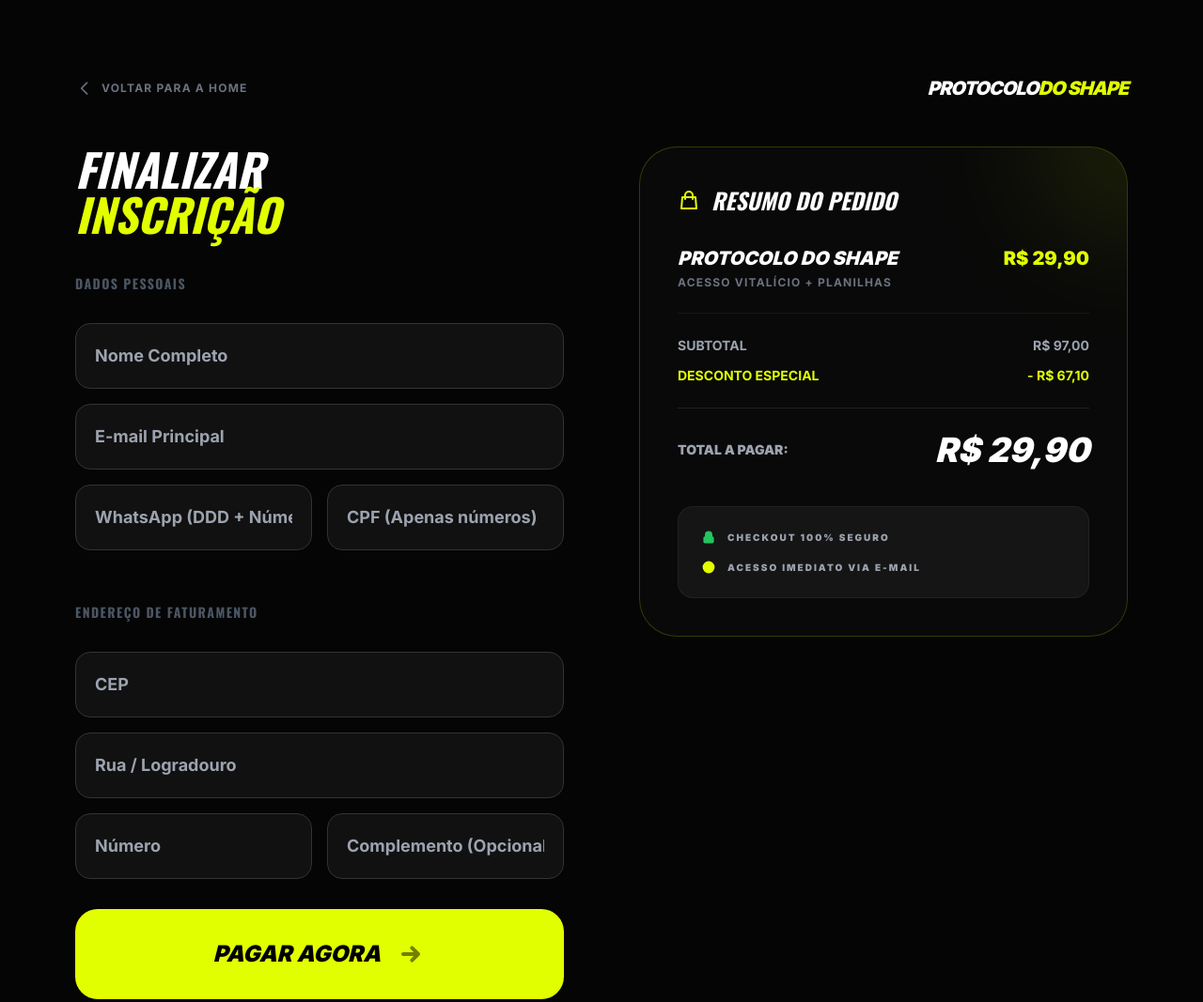
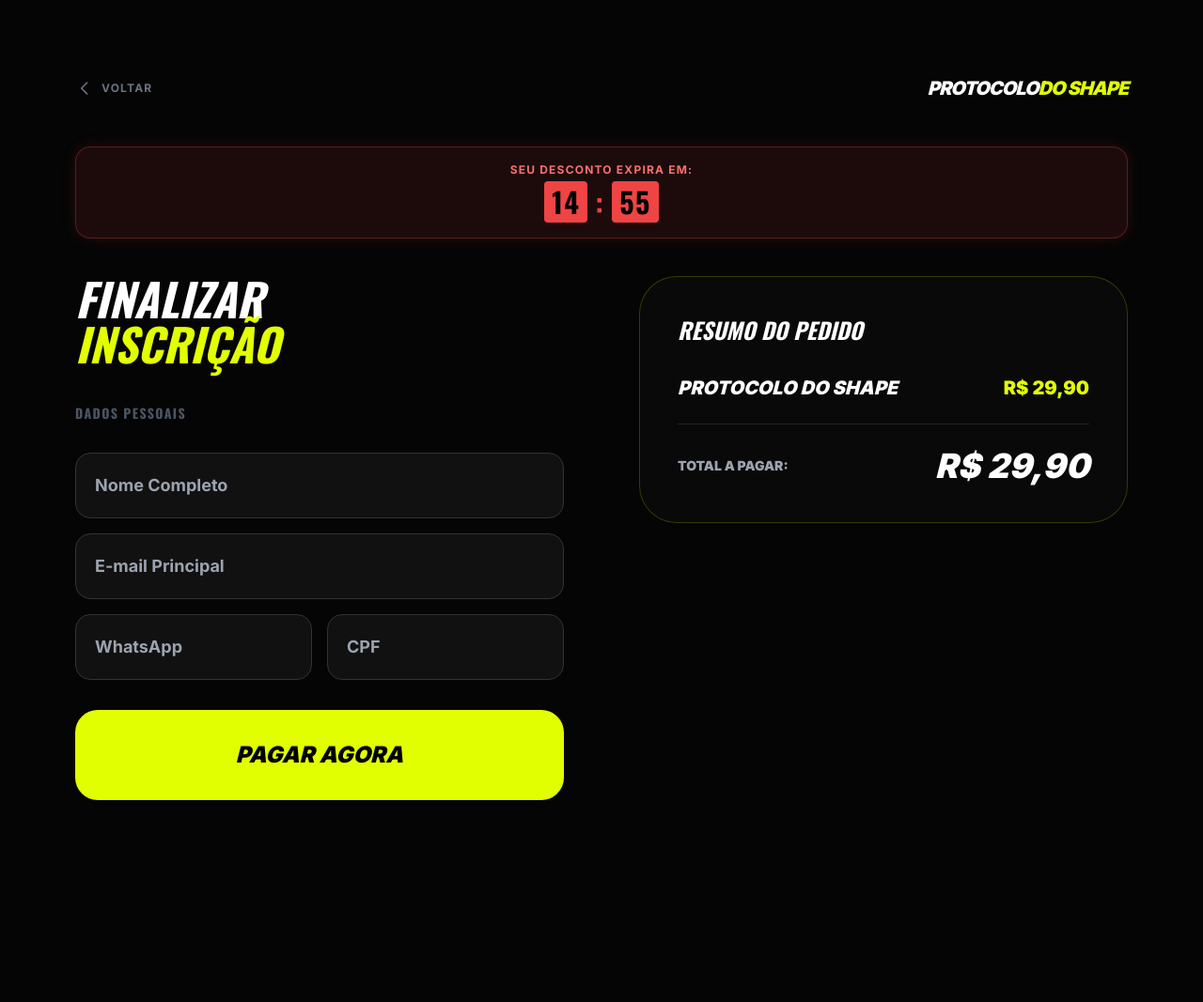
Before and after one commit to babi-camis/PROTOCOLODOSHAPE, a plain HTML site: page checkout.html in a window 1280 px wide. Shown: the whole page at 94% size. After the commit the page ends 932 px from the top, so only its background shows below. Drawn offline with nearby package versions, Linux system fonts and the light colour scheme.

Commit message:
Update checkout.html

```diff
--- a/checkout.html
+++ b/checkout.html
@@ -33,10 +33,20 @@
         <div class="flex items-center justify-between mb-12 animate-fade">
             <a href="index.html" class="flex items-center gap-2 text-gray-500 hover:text-white transition-colors group">
                 <svg class="w-5 h-5 group-hover:-translate-x-1 transition-transform" fill="none" stroke="currentColor" viewBox="0 0 24 24"><path stroke-linecap="round" stroke-linejoin="round" stroke-width="2" d="M15 19l-7-7 7-7"></path></svg>
-                <span class="font-bold uppercase text-xs tracking-widest">Voltar para a Home</span>
+                <span class="font-bold uppercase text-xs tracking-widest">Voltar</span>
             </a>
             <div class="text-xl font-black italic tracking-tighter uppercase">
                 PROTOCOLO<span class="text-[#e2ff00]">DO SHAPE</span>
+            </div>
+        </div>
+
+        <!-- Timer adicionado aqui -->
+        <div class="bg-red-500/10 border border-red-500/30 rounded-2xl p-4 flex flex-col items-center justify-center text-center shadow-[0_0_15px_rgba(239,68,68,0.15)] mb-10 animate-fade">
+            <span class="text-xs uppercase tracking-widest text-red-400 font-bold mb-1">Seu desconto expira em:</span>
+            <div class="text-3xl font-black font-oswald text-white tracking-wider flex items-center gap-2">
+                <span id="timer-minutes" class="bg-red-500 text-black px-2 py-1 rounded">15</span>
+                <span class="text-red-500">:</span>
+                <span id="timer-seconds" class="bg-red-500 text-black px-2 py-1 rounded">00</span>
             </div>
         </div>
 
@@ -47,79 +57,32 @@
                 </h2>
 
                 <form id="cakto-form" class="space-y-8">
-                    <!-- Dados Pessoais -->
                     <div class="space-y-4">
                         <h3 class="text-sm font-black uppercase text-gray-600 tracking-widest mb-4">Dados Pessoais</h3>
                         <input type="text" id="name" required placeholder="Nome Completo" class="w-full p-5 rounded-2xl font-bold text-lg">
                         <input type="email" id="email" required placeholder="E-mail Principal" class="w-full p-5 rounded-2xl font-bold text-lg">
                         <div class="grid md:grid-cols-2 gap-4">
-                            <input type="tel" id="whatsapp" required placeholder="WhatsApp (DDD + Número)" class="w-full p-5 rounded-2xl font-bold text-lg">
-                            <input type="text" id="cpf" required placeholder="CPF (Apenas números)" class="w-full p-5 rounded-2xl font-bold text-lg">
-                        </div>
-                    </div>
-
-                    <div class="pt-6 space-y-4">
-                        <h3 class="text-sm font-black uppercase text-gray-600 tracking-widest mb-4">Endereço de Faturamento</h3>
-                        <input type="text" id="cep" required placeholder="CEP" class="w-full p-5 rounded-2xl font-bold text-lg">
-                        <input type="text" id="street" required placeholder="Rua / Logradouro" class="w-full p-5 rounded-2xl font-bold text-lg">
-                        <div class="grid md:grid-cols-2 gap-4">
-                            <input type="text" id="number" required placeholder="Número" class="w-full p-5 rounded-2xl font-bold text-lg">
-                            <input type="text" id="complement" placeholder="Complemento (Opcional)" class="w-full p-5 rounded-2xl font-bold text-lg">
+                            <input type="tel" id="whatsapp" required placeholder="WhatsApp" class="w-full p-5 rounded-2xl font-bold text-lg">
+                            <input type="text" id="cpf" required placeholder="CPF" class="w-full p-5 rounded-2xl font-bold text-lg">
                         </div>
                     </div>
 
                     <button type="submit" class="w-full bg-[#e2ff00] text-black py-8 rounded-3xl font-black text-2xl uppercase italic btn-glow mt-10 flex items-center justify-center gap-4">
                         PAGAR AGORA
-                        <svg class="w-8 h-8 animate-pulse" fill="none" stroke="currentColor" viewBox="0 0 24 24"><path stroke-linecap="round" stroke-linejoin="round" stroke-width="3" d="M13 7l5 5m0 0l-5 5m5-5H6"></path></svg>
                     </button>
                 </form>
             </div>
 
             <div class="self-start sticky top-10 animate-fade" style="animation-delay: 0.2s;">
-                <div class="glass p-10 rounded-[40px] border border-[#e2ff00]/20 relative overflow-hidden">
-                    <!-- Brilho Decorativo -->
-                    <div class="absolute -top-24 -right-24 w-48 h-48 bg-[#e2ff00]/10 rounded-full blur-3xl"></div>
-
-                    <h3 class="text-2xl font-black mb-8 uppercase italic flex items-center gap-3">
-                        <svg class="w-6 h-6 text-[#e2ff00]" fill="none" stroke="currentColor" viewBox="0 0 24 24"><path stroke-linecap="round" stroke-linejoin="round" stroke-width="2" d="M16 11V7a4 4 0 00-8 0v4M5 9h14l1 12H4L5 9z"></path></svg>
-                        Resumo do Pedido
-                    </h3>
-
-                    <div class="space-y-6">
-                        <div class="flex justify-between items-start">
-                            <div>
+                <div class="glass p-10 rounded-[40px] border border-[#e2ff00]/20">
+                    <h3 class="text-2xl font-black mb-8 uppercase italic">Resumo do Pedido</h3>
+                    <div class="flex justify-between items-start mb-6">
                         <p class="font-black text-xl uppercase italic">Protocolo do Shape</p>
-                                <p class="text-xs text-gray-500 font-bold uppercase tracking-widest mt-1">Acesso Vitalício + Planilhas</p>
-                            </div>
                         <span class="font-black text-xl text-[#e2ff00]">R$ 29,90</span>
                     </div>
-
-                        <div class="border-t border-white/5 pt-6 space-y-3">
-                            <div class="flex justify-between text-sm text-gray-400 font-bold uppercase">
-                                <span>Subtotal</span>
-                                <span>R$ 97,00</span>
-                            </div>
-                            <div class="flex justify-between text-sm text-[#e2ff00] font-bold uppercase">
-                                <span>Desconto Especial</span>
-                                <span>- R$ 67,10</span>
-                            </div>
-                        </div>
-
                     <div class="border-t border-white/10 pt-6 flex justify-between items-center">
                         <span class="text-sm font-black uppercase text-gray-400">Total a Pagar:</span>
                         <span class="text-4xl font-black text-white italic">R$ 29,90</span>
-                        </div>
-                    </div>
-
-                    <div class="mt-10 p-6 bg-white/5 rounded-2xl border border-white/5 space-y-4">
-                        <div class="flex items-center gap-3 text-[10px] text-gray-400 font-black uppercase tracking-[0.2em]">
-                            <svg class="w-4 h-4 text-green-500" fill="currentColor" viewBox="0 0 20 20"><path d="M5 9V7a5 5 0 0110 0v2a2 2 0 012 2v5a2 2 0 01-2 2H5a2 2 0 01-2-2v-5a2 2 0 012-2zm8-2v2H7V7a3 3 0 016 0z"></path></svg>
-                            Checkout 100% Seguro
-                        </div>
-                        <div class="flex items-center gap-3 text-[10px] text-gray-400 font-black uppercase tracking-[0.2em]">
-                            <svg class="w-4 h-4 text-[#e2ff00]" fill="currentColor" viewBox="0 0 20 20"><path d="M10 18a8 8 0 100-16 8 8 0 000 16zm3.707-9.293a1 1 0 00-1.414-1.414L9 10.586 7.707 9.293a1 1 0 00-1.414 1.414l2 2a1 1 0 001.414 0l4-4z"></path></svg>
-                            Acesso Imediato via E-mail
-                        </div>
                     </div>
                 </div>
             </div>
@@ -127,80 +90,47 @@
     </div>
 
     <script>
+        // Lógica do Timer (Sincronizado)
+        function updateTimer() {
+            const minElem = document.getElementById('timer-minutes');
+            const secElem = document.getElementById('timer-seconds');
+            let endTime = localStorage.getItem('shape_timer_end');
+
+            if (!endTime) {
+                endTime = Date.now() + (15 * 60 * 1000);
+                localStorage.setItem('shape_timer_end', endTime);
+            }
+
+            const now = Date.now();
+            let remainingMs = parseInt(endTime, 10) - now;
+            if (remainingMs <= 0) remainingMs = 0;
+
+            const m = Math.floor(remainingMs / 60000);
+            const s = Math.floor((remainingMs % 60000) / 1000);
+
+            minElem.innerText = m.toString().padStart(2, '0');
+            secElem.innerText = s.toString().padStart(2, '0');
+        }
+
+        setInterval(updateTimer, 1000);
+        updateTimer();
+
+        // Lógica de Envio
         document.getElementById('cakto-form').addEventListener('submit', function(e) {
             e.preventDefault();
-
-        // LIMPEZA DE DADOS: Mantendo apenas números para evitar erro na API da Cakto
             const phone = document.getElementById('whatsapp').value.replace(/\D/g, '');
             const cpf = document.getElementById('cpf').value.replace(/\D/g, '');
-        const zip = document.getElementById('cep').value.replace(/\D/g, '');
-
             const baseUrl = "https://pay.cakto.com.br/376mm6y_883600";
 
-        // Mapeamento de parâmetros oficiais para gateways de pagamento
             const params = new URLSearchParams({
                 name: document.getElementById('name').value,
                 email: document.getElementById('email').value,
                 phone: phone,
-            document: cpf,
-            zipcode: zip,
-            address: document.getElementById('street').value,
-            address_number: document.getElementById('number').value,
-            complement: document.getElementById('complement').value
+                document: cpf
             });
 
-        const finalUrl = `${baseUrl}?${params.toString()}`;
-
-        // Redirecionamento para o ambiente seguro da Cakto
-        window.location.href = finalUrl;
+            window.location.href = `${baseUrl}?${params.toString()}`;
         });
-
-    document.getElementById('cep').addEventListener('blur', function() {
-        const cep = this.value.replace(/\D/g, '');
-        if(cep.length === 8) {
-            this.classList.add('animate-pulse');
-            fetch(`https://viacep.com.br/ws/${cep}/json/`)
-                .then(r => r.json())
-                .then(d => {
-                    this.classList.remove('animate-pulse');
-                    if(!d.erro) {
-                        document.getElementById('street').value = d.logradouro;
-                        document.getElementById('number').focus();
-                    }
-                })
-                .catch(() => this.classList.remove('animate-pulse'));
-        }
-    });
-
-        // Lógica a ser adicionada também no checkout.html
-        const minElem = document.getElementById('timer-minutes');
-        const secElem = document.getElementById('timer-seconds');
-
-        let endTime = localStorage.getItem('shape_timer_end');
-        if (!endTime) {
-            endTime = Date.now() + (15 * 60 * 1000);
-            localStorage.setItem('shape_timer_end', endTime);
-        } else {
-            endTime = parseInt(endTime, 10);
-        }
-
-        function updateTimer() {
-            const now = Date.now();
-            let remainingMs = endTime - now;
-            if (remainingMs <= 0) remainingMs = 0;
-
-            const totalSecs = Math.floor(remainingMs / 1000);
-            const m = Math.floor(totalSecs / 60);
-            const s = totalSecs % 60;
-
-            if (minElem && secElem) {
-                minElem.innerText = m.toString().padStart(2, '0');
-                secElem.innerText = s.toString().padStart(2, '0');
-            }
-        }
-        updateTimer();
-        setInterval(updateTimer, 1000);
-
     </script>
 </body>
 </html>
```
Lines whose indentation alone changed are shown as unchanged.
